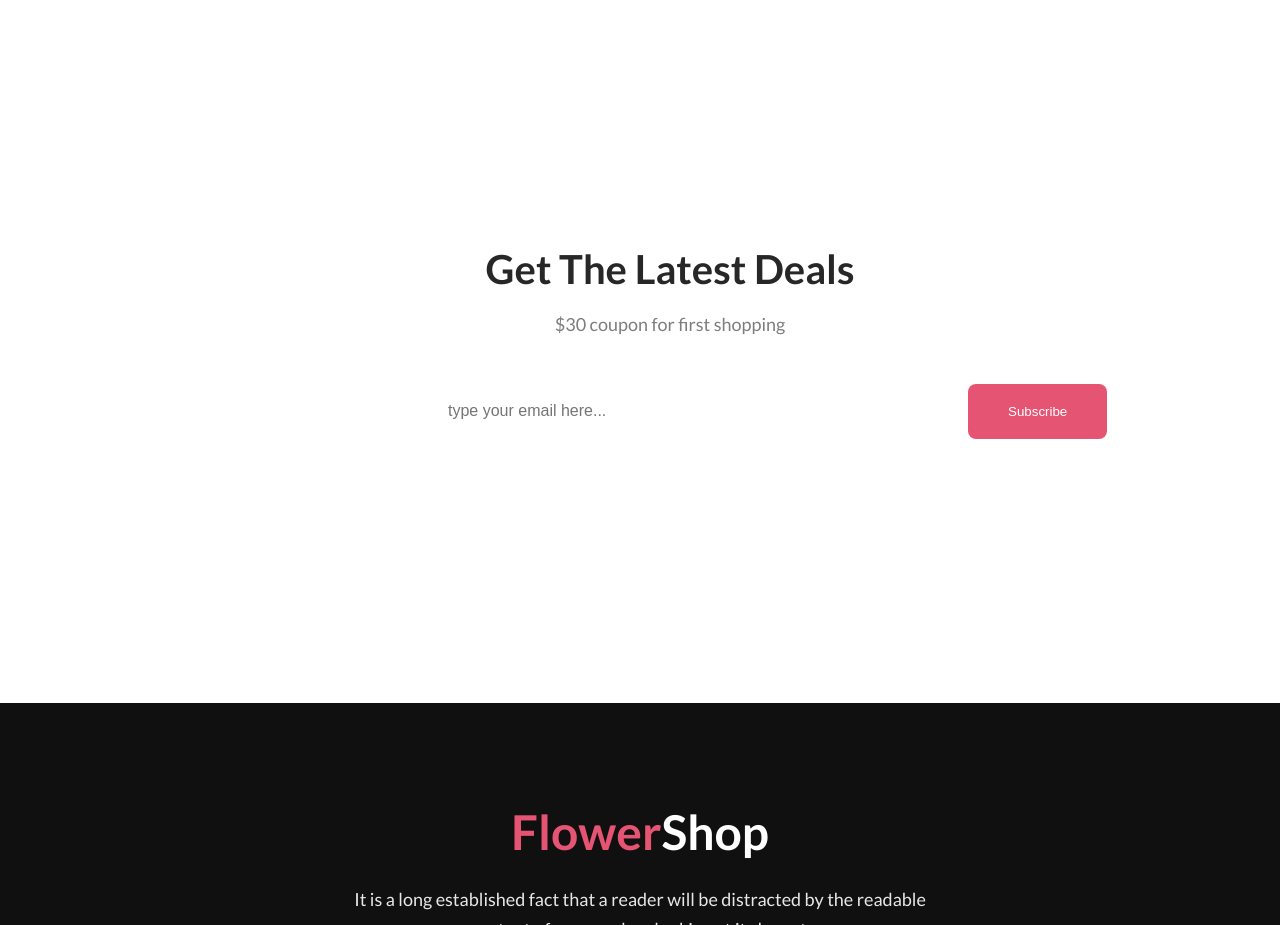
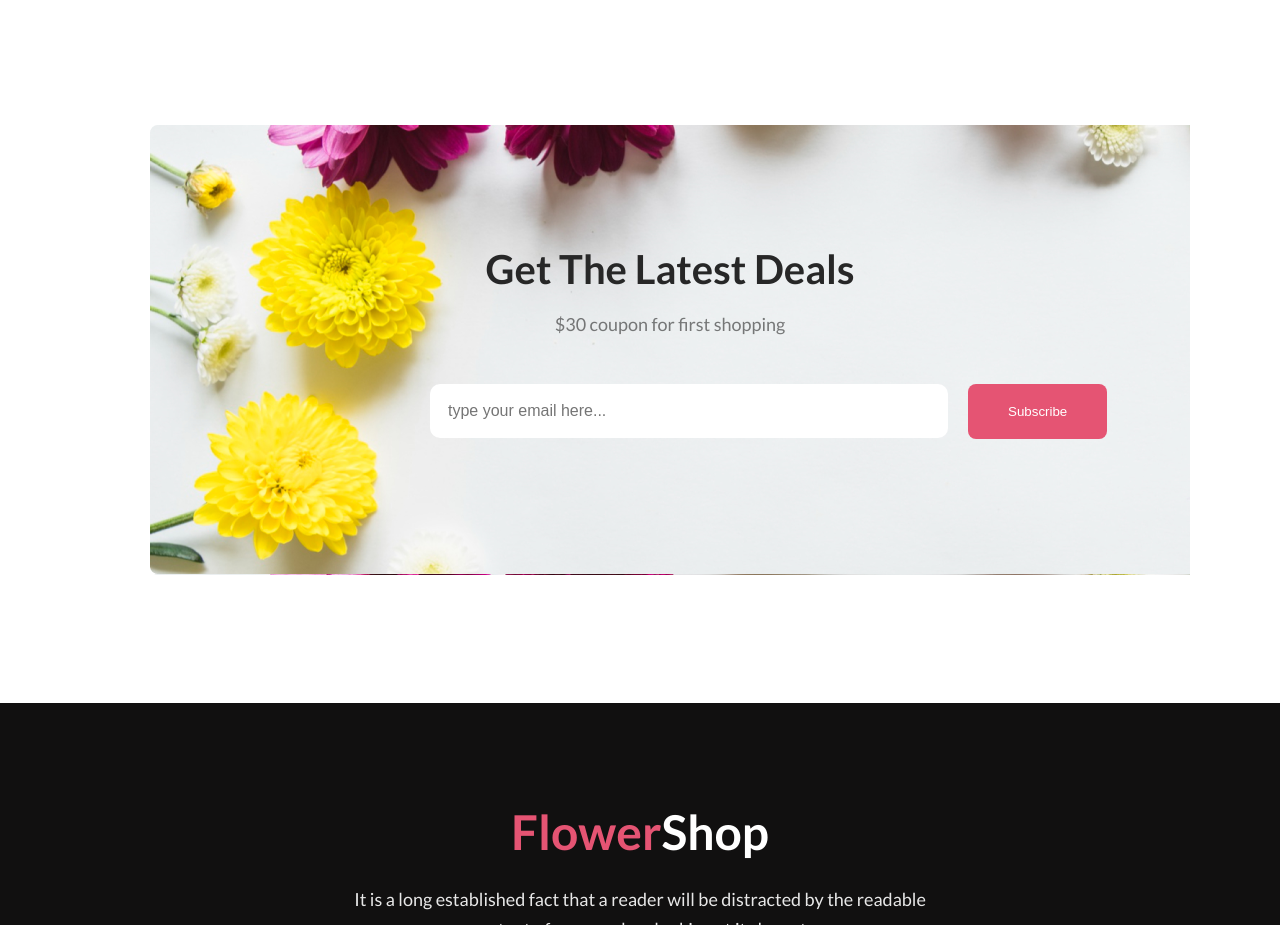
Before and after one commit to omor8243/flower-shop-assignment, a plain HTML site: page index.html in a window 1280 px wide. Shown: the part 3333-4258 px from the top of the page. Drawn offline with Linux system fonts and the light colour scheme; the site is published under a folder, as on GitHub Pages, so addresses that start at the root find nothing; a web font is replaced by a local one.

Commit message:
added image file

```diff
--- a/css/style.css
+++ b/css/style.css
@@ -258,7 +258,7 @@ body {
 .subscribe-part {
   width: 1040px;
   height: 450px;
-  background-image: url('/flower-asset/Rectangle-9.png');
+  background-image: url('../Flower-Asset/Rectangle-9.png');
 }
 
 .subscribe-title {
```
